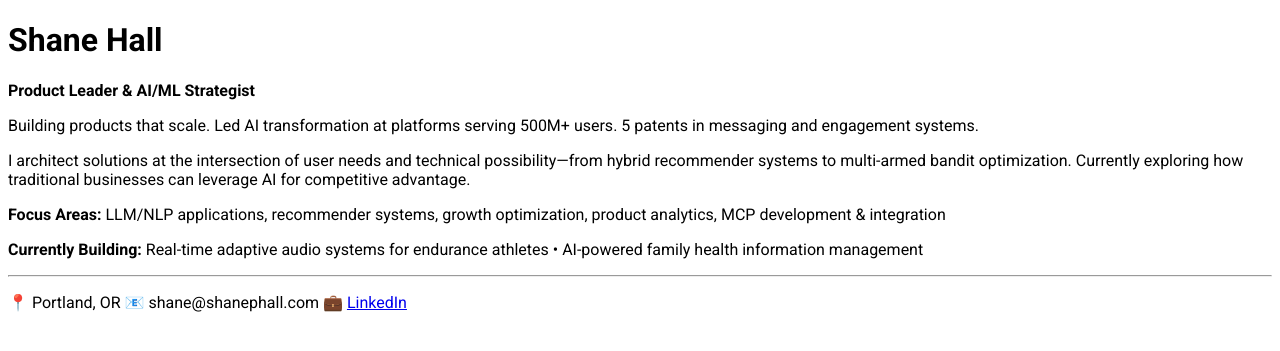
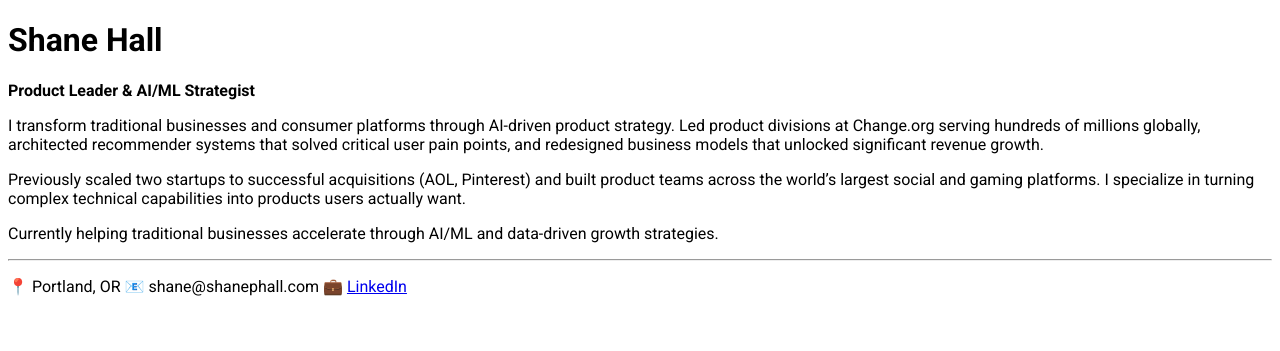
Before and after one commit to shanephall/shanephall, a Jekyll site: the page built from index.md, in a window 1280 px wide. Shown: the top 351 px of the page. Built offline with Jekyll 4.4.1, drawn with Linux system fonts in a browser that asks for light colours.

Commit message:
Update professional summary with enhanced content
- Emphasize product leadership at Change.org scale
- Highlight successful startup acquisitions (AOL, Pinterest)
- Focus on AI-driven product strategy expertise
- Streamline content for stronger professional impact
- Maintain synchronized content across README and website

```diff
--- a/index.md
+++ b/index.md
@@ -7,13 +7,11 @@ title: Shane Hall
 
 **Product Leader & AI/ML Strategist**
 
-Building products that scale. Led AI transformation at platforms serving 500M+ users. 5 patents in messaging and engagement systems.
+I transform traditional businesses and consumer platforms through AI-driven product strategy. Led product divisions at Change.org serving hundreds of millions globally, architected recommender systems that solved critical user pain points, and redesigned business models that unlocked significant revenue growth.
 
-I architect solutions at the intersection of user needs and technical possibility—from hybrid recommender systems to multi-armed bandit optimization. Currently exploring how traditional businesses can leverage AI for competitive advantage.
+Previously scaled two startups to successful acquisitions (AOL, Pinterest) and built product teams across the world's largest social and gaming platforms. I specialize in turning complex technical capabilities into products users actually want.
 
-**Focus Areas:** LLM/NLP applications, recommender systems, growth optimization, product analytics, MCP development & integration
-
-**Currently Building:** Real-time adaptive audio systems for endurance athletes • AI-powered family health information management
+Currently helping traditional businesses accelerate through AI/ML and data-driven growth strategies.
 
 ---
 
```
Also changed, not shown: README.md.
